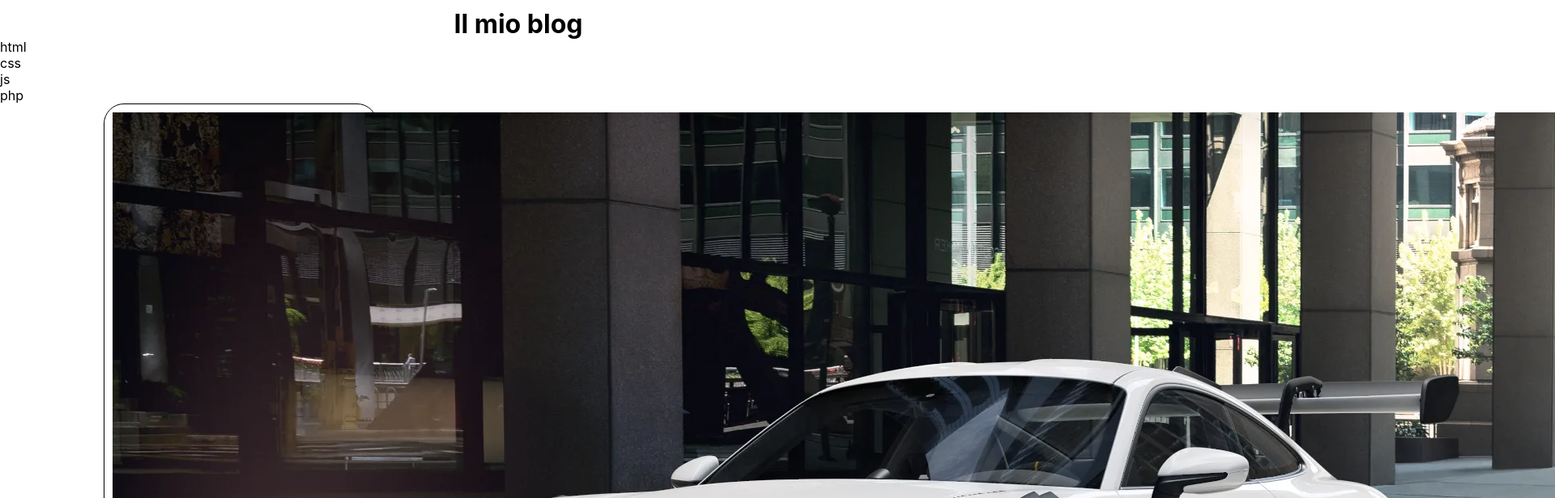
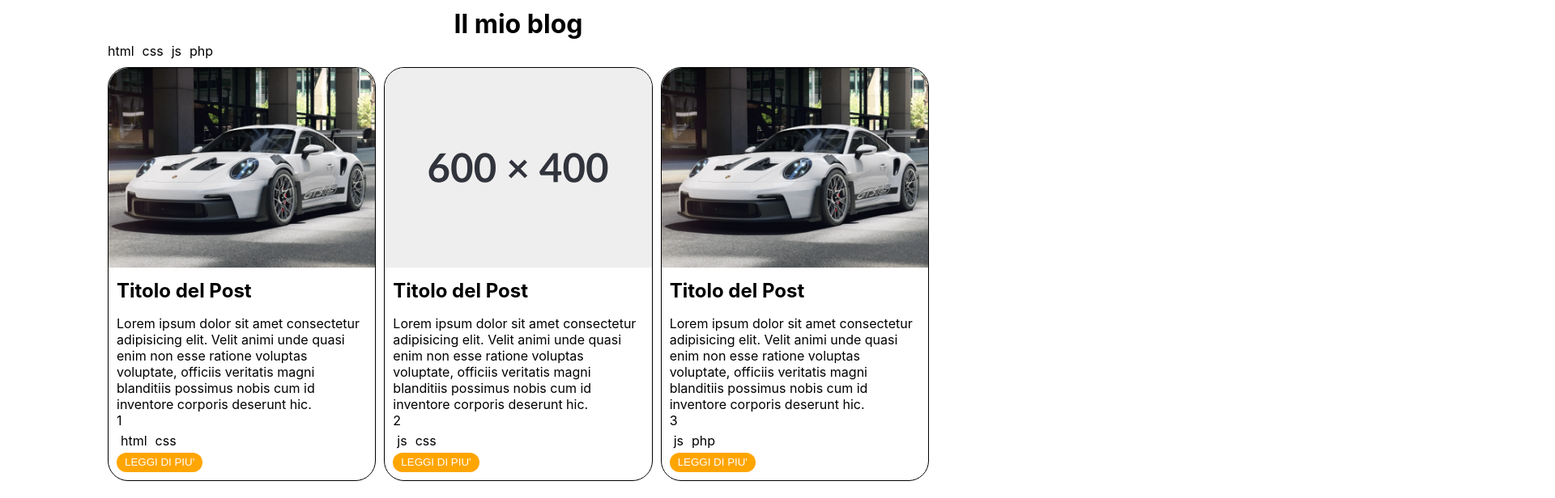
Before and after one commit to francescocifaldi/react-props, a React (Vite) app: page / in a window 1280 px wide. Shown: the top 616 px of the page at 81% size, 1920 px wide, since content can reach past the window. Built offline with nearby package versions, Linux system fonts and the light colour scheme.

Commit message:
ADD row and cols settings

```diff
--- a/src/components/button/Button.module.css
+++ b/src/components/button/Button.module.css
@@ -4,4 +4,6 @@ button {
     border: none;
     height: 1.5rem;
     padding: 0 10px;
+    border-radius: 25px;
+    cursor: pointer;
 }
--- a/src/components/card/Card.jsx
+++ b/src/components/card/Card.jsx
@@ -16,13 +16,13 @@ export default function Card({ post }) {
 
         <div className={style.card}>
             <div className="image">
-                <img src={image || placeholder} />
+                <img className={style.image} src={image || placeholder} />
             </div>
-            <div className="description">
+            <div className={style.body}>
                 <h2>{title}</h2>
-                <p>{content}</p>
+                <p className={style.description}>{content}</p>
                 <p>{id}</p>
-                <ul>
+                <ul className='row'>
                     {tags.map((tag) => (
                         <li key={tag}>{tag}</li>
                     ))}
--- a/src/components/card/Card.module.css
+++ b/src/components/card/Card.module.css
@@ -1,7 +1,22 @@
 .card {
-    max-width: 33%;
     border: 1px solid;
     border-radius: 25px;
-    padding: 10px;
     margin-bottom: 2rem;
 }
+
+.image {
+    width: 100%;
+    aspect-ratio: 4/3;
+    object-fit: cover;
+    object-position: center;
+    border-top-left-radius: 25px;
+    border-top-right-radius: 25px;
+}
+
+.description {
+    margin-top: 1rem;
+}
+
+.body {
+    padding: 10px;
+}
--- a/src/components/main/Main.jsx
+++ b/src/components/main/Main.jsx
@@ -13,21 +13,28 @@ export default function Main() {
 
     return (
         <main>
-            <ul>
+            <div className="container">
+                <ul className="row">
                     {uniqueTags.map((uniqueTag) => (
                         <li key={uniqueTag}>{uniqueTag}</li>
                     ))}
                 </ul>
-
+            </div>
+            < div className="container" >
+                <div className="row">
                     {
                         posts.map((post) => (
-                    < div key={post.id} className="container" >
+
+                            <div key={post.id} className="col-4">
                                 {post.published &&
                                     < Card post={post} />
                                 }
-                    </div >
+                            </div>
+
                         ))
                     }
+                </div>
+            </div >
         </main>
     )
 }
--- a/src/index.css
+++ b/src/index.css
@@ -3,7 +3,7 @@
 }
 
 ul,
-li {
+ol {
   list-style: none;
 }
 
@@ -13,7 +13,24 @@ li {
   box-sizing: border-box;
 }
 
+img {
+  max-width: 100%;
+}
+
 .container {
   max-width: 1024px;
   margin: 0 auto;
 }
+
+.row {
+  display: flex;
+  flex-wrap: wrap;
+}
+
+.row>* {
+  padding: 5px;
+}
+
+.col-4 {
+  width: calc(4 * 100% / 12);
+}
```
Lines whose indentation alone changed are shown as unchanged.
